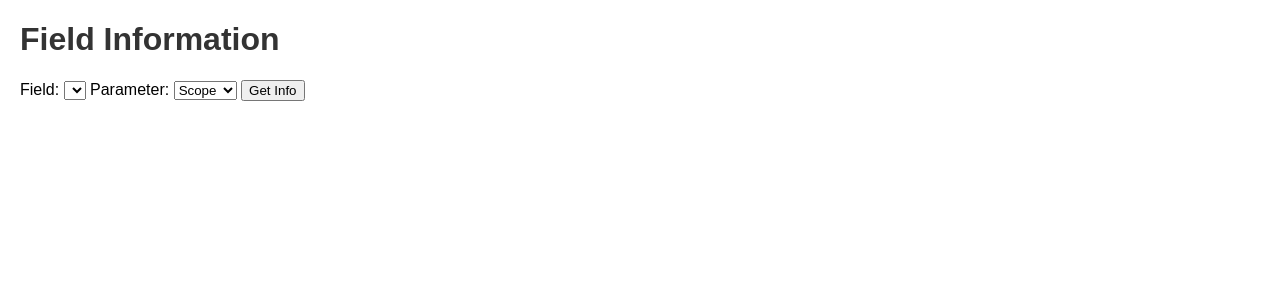
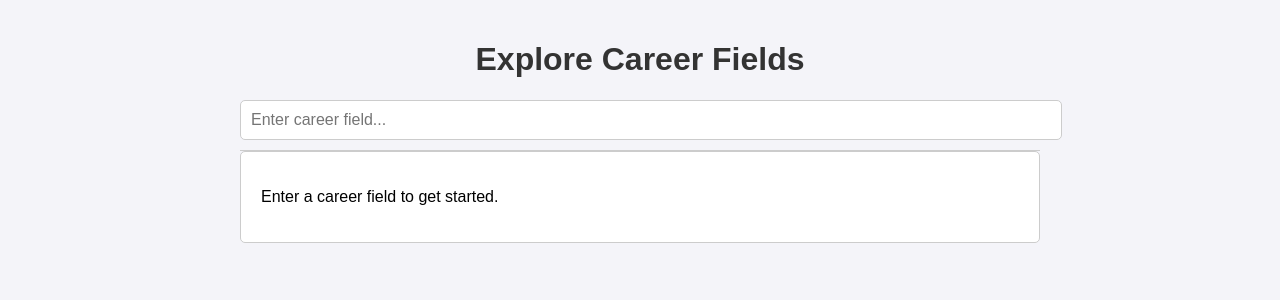
Before and after one commit to umer109/flask-vercel-deploy, a Flask app: template templates/index.html in a window 1280 px wide. Shown: the top 300 px of the page. Run offline with Flask 2, Linux system fonts and the light colour scheme; the template is opened without the code that fills it, so the values that code supplies are empty.

Commit message:
Update index.html

```diff
--- a/templates/index.html
+++ b/templates/index.html
@@ -3,51 +3,200 @@
 <head>
     <meta charset="UTF-8">
     <meta name="viewport" content="width=device-width, initial-scale=1.0">
-    <title>Field Information</title>
+    <title>Career Fields Information</title>
     <style>
-        body { font-family: Arial, sans-serif; margin: 20px; }
-        h1 { color: #333; }
-        .field-info { margin-top: 20px; }
-        .field-info h2 { color: #555; }
+        /* Your CSS styles here */
+        body {
+            font-family: Arial, sans-serif;
+            margin: 0;
+            padding: 20px;
+            background-color: #f4f4f9;
+        }
+        .container {
+            max-width: 800px;
+            margin: 0 auto;
+        }
+        h1 {
+            text-align: center;
+            color: #333;
+        }
+        input[type="text"] {
+            width: 100%;
+            padding: 10px;
+            margin-bottom: 10px;
+            border: 1px solid #ccc;
+            border-radius: 5px;
+            font-size: 16px;
+        }
+        .autocomplete-suggestions {
+            border: 1px solid #ccc;
+            border-top: none;
+            max-height: 150px;
+            overflow-y: auto;
+            background: white;
+        }
+        .autocomplete-suggestion {
+            padding: 10px;
+            cursor: pointer;
+        }
+        .autocomplete-suggestion:hover {
+            background: #ddd;
+        }
+        .tabs {
+            display: none;
+            justify-content: space-around;
+            margin-bottom: 20px;
+        }
+        .tab {
+            padding: 10px;
+            cursor: pointer;
+            background: #ddd;
+            border-radius: 5px;
+        }
+        .tab.active {
+            background: #bbb;
+        }
+        .content {
+            padding: 20px;
+            background: white;
+            border: 1px solid #ccc;
+            border-radius: 5px;
+        }
+        .button-container {
+            display: none;
+            justify-content: space-between;
+            margin-top: 10px;
+        }
+        .show-buttons {
+            display: flex;
+        }
+        .button {
+            padding: 10px;
+            cursor: pointer;
+            background: #5cb85c;
+            color: white;
+            border: none;
+            border-radius: 5px;
+        }
+        .button:hover {
+            background: #4cae4c;
+        }
+        .loader {
+            border: 5px solid #f3f3f3;
+            border-radius: 50%;
+            border-top: 5px solid #3498db;
+            width: 30px;
+            height: 30px;
+            animation: spin 1s linear infinite;
+            margin: 0 auto;
+        }
+        @keyframes spin {
+            0% { transform: rotate(0deg); }
+            100% { transform: rotate(360deg); }
+        }
     </style>
 </head>
 <body>
-    <h1>Field Information</h1>
-    <form id="field-form">
-        <label for="field">Field:</label>
-        <select id="field" name="field">
-            {% for field in fields %}
-                <option value="{{ field }}">{{ field }}</option>
-            {% endfor %}
-        </select>
-        <label for="parameter">Parameter:</label>
-        <select id="parameter" name="parameter">
-            <option value="scope">Scope</option>
-            <option value="career">Career</option>
-            <option value="skills">Skills</option>
-        </select>
-        <button type="submit">Get Info</button>
-    </form>
-    <div class="field-info">
-        <h2 id="info-heading"></h2>
-        <p id="info-content"></p>
+    <div class="container">
+        <h1>Explore Career Fields</h1>
+        <input type="text" id="searchField" placeholder="Enter career field..." />
+        <div id="autocompleteList" class="autocomplete-suggestions"></div>
+        <div id="tabs" class="tabs">
+            <div class="tab" onclick="selectParameter(0)">What is?</div>
+            <div class="tab" onclick="selectParameter(1)">Personality</div>
+            <div class="tab" onclick="selectParameter(2)">Scope</div>
+            <div class="tab" onclick="selectParameter(3)">Related Careers</div>
+        </div>
+        <div id="content" class="content">
+            <p>Enter a career field to get started.</p>
+        </div>
+        <div id="buttonContainer" class="button-container">
+            <button class="button" onclick="loadPrevious()">Previous</button>
+            <button class="button" onclick="loadNext()">Next</button>
+        </div>
     </div>
+
     <script>
-        document.getElementById('field-form').addEventListener('submit', function(event) {
-            event.preventDefault();
-            const field = document.getElementById('field').value;
-            const parameter = document.getElementById('parameter').value;
-            fetch('/get_info', {
-                method: 'POST',
-                headers: { 'Content-Type': 'application/json' },
-                body: JSON.stringify({ field: field, parameter: parameter })
-            })
+        let fields = [];
+        let currentField = '';
+        let parameters = ['what_is', 'personality', 'scope', 'related_careers'];
+        let currentParameterIndex = 0;
+
+        document.getElementById('searchField').addEventListener('input', function() {
+            const input = this.value.toLowerCase();
+            const autocompleteList = document.getElementById('autocompleteList');
+            autocompleteList.innerHTML = '';
+            if (input.length === 0) return;
+
+            fields.forEach(field => {
+                if (field.toLowerCase().includes(input)) {
+                    const div = document.createElement('div');
+                    div.className = 'autocomplete-suggestion';
+                    div.innerHTML = field;
+                    div.onclick = () => {
+                        currentField = field;
+                        document.getElementById('searchField').value = field;
+                        autocompleteList.innerHTML = '';
+                        loadContent();
+                    };
+                    autocompleteList.appendChild(div);
+                }
+            });
+        });
+
+        function selectParameter(index) {
+            currentParameterIndex = index;
+            loadContent();
+        }
+
+        function loadContent() {
+            const contentDiv = document.getElementById('content');
+            const tabs = document.getElementById('tabs');
+            const buttonContainer = document.getElementById('buttonContainer');
+
+            contentDiv.innerHTML = '<div class="loader"></div>';
+            tabs.style.display = 'flex';
+            buttonContainer.classList.add('show-buttons');
+
+            fetch(`/${currentField}/${parameters[currentParameterIndex]}`)
+                .then(response => response.json())
+                .then(data => {
+                    contentDiv.innerHTML = `<h2 class="heading">${data.heading}</h2><div id="tabContent">${data.content}</div>`;
+                })
+                .catch(error => {
+                    contentDiv.innerHTML = `<p>Error loading content: ${error}</p>`;
+                });
+
+            document.querySelectorAll('.tab').forEach((tab, idx) => {
+                if (idx === currentParameterIndex) {
+                    tab.classList.add('active');
+                } else {
+                    tab.classList.remove('active');
+                }
+            });
+        }
+
+        function loadPrevious() {
+            if (currentParameterIndex > 0) {
+                currentParameterIndex--;
+                loadContent();
+            }
+        }
+
+        function loadNext() {
+            if (currentParameterIndex < parameters.length - 1) {
+                currentParameterIndex++;
+                loadContent();
+            }
+        }
+
+        // Load initial fields from the server
+        fetch('/fields')
             .then(response => response.json())
             .then(data => {
-                document.getElementById('info-heading').textContent = data.heading;
-                document.getElementById('info-content').textContent = data.content;
-            });
-        });
+                fields = data.fields;
+            })
+            .catch(error => console.error('Error loading fields:', error));
     </script>
 </body>
 </html>
```
